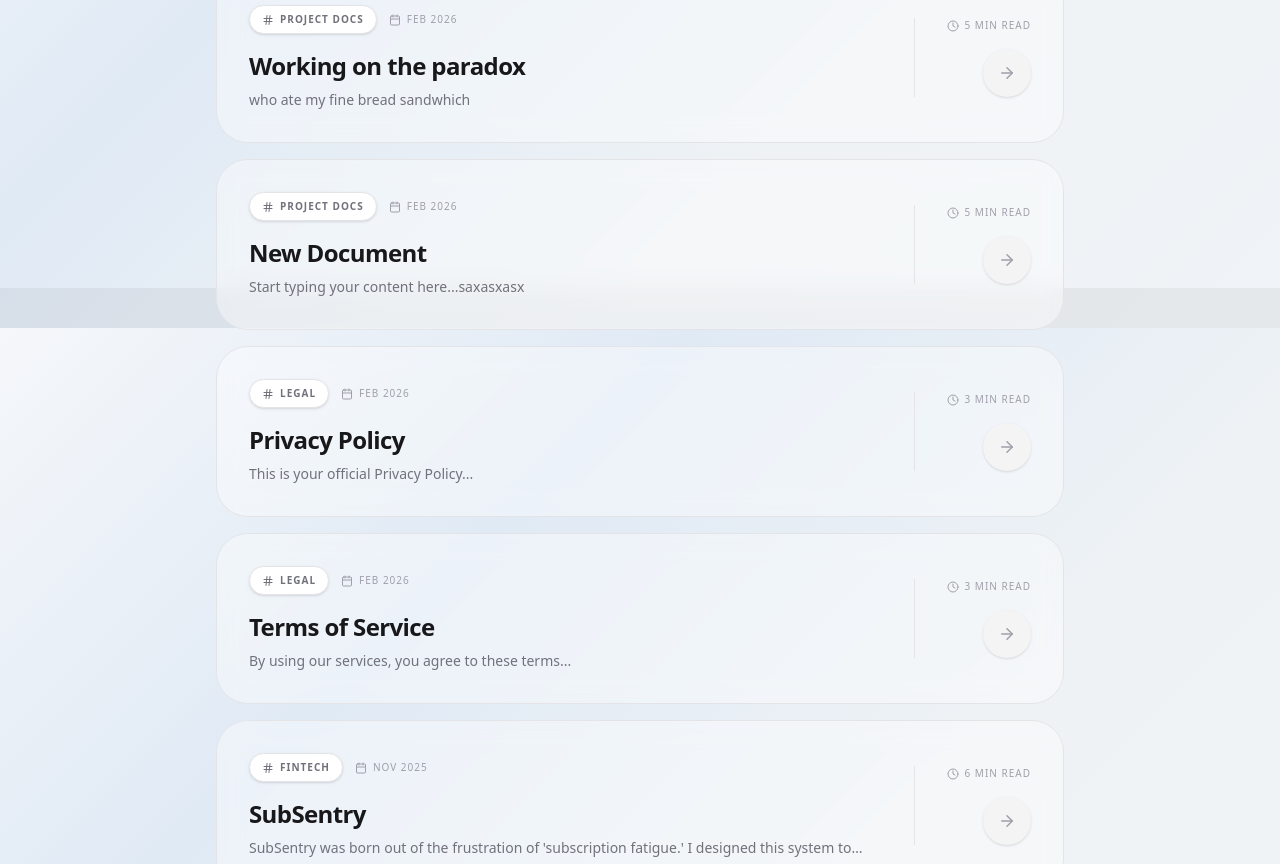
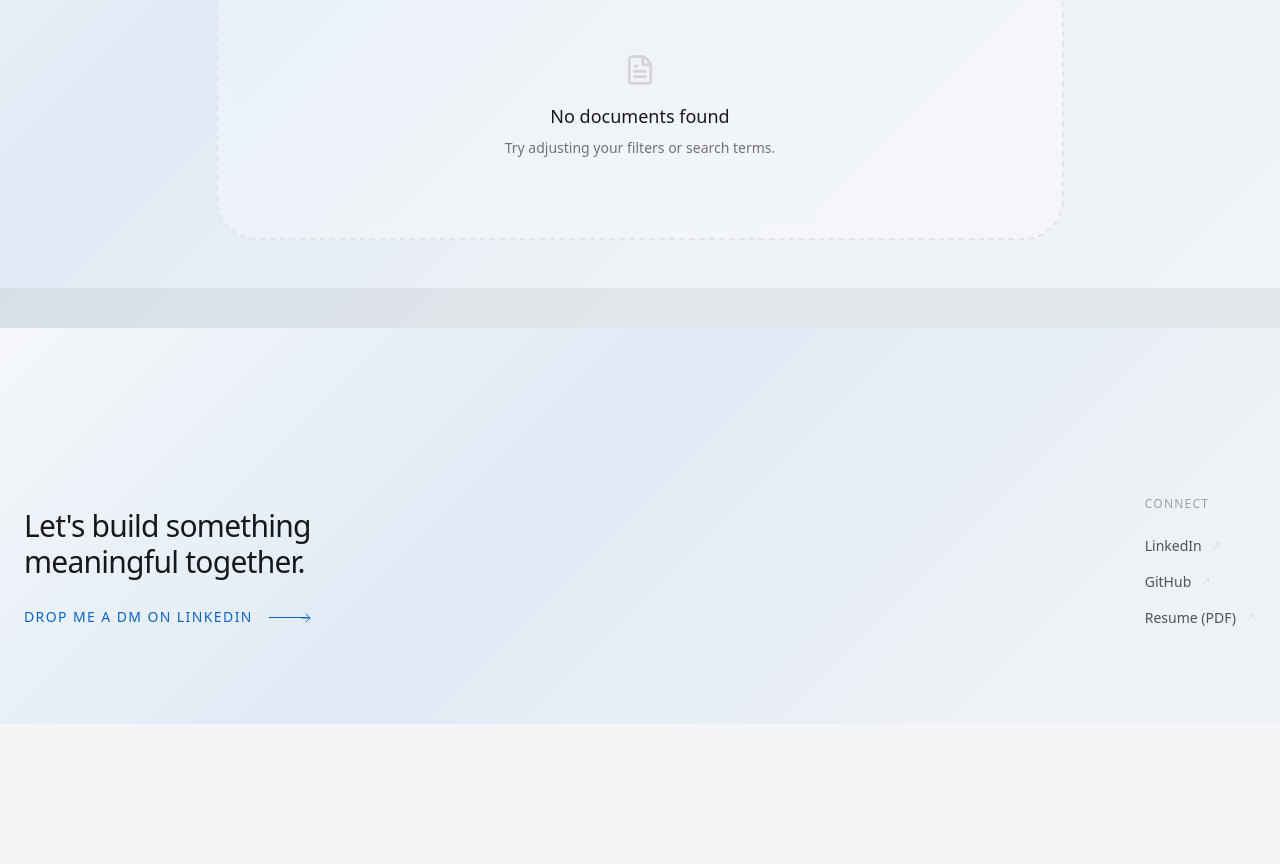
Before and after one commit to Th-Shanjit/portfolio-site, a Next.js app: page /docs in a window 1280 px wide. Shown: the part 472-1336 px from the top of the page. After the commit the page ends 1196 px from the top, so only its background shows below. Built offline with nearby package versions, Linux system fonts and the light colour scheme.

Commit message:
linked in

```diff
--- a/app/docs/page.tsx
+++ b/app/docs/page.tsx
@@ -37,18 +37,23 @@ function ScrollReveal({ children, delay = 0, className = "" }: { children: React
 
 export default function DocsArchive() {
   const [searchTerm, setSearchTerm] = useState('');
-  const [activeFilter, setActiveFilter] = useState('All'); // 🚀 NEW: Filter State
+  const [activeFilter, setActiveFilter] = useState('All');
 
   // Safely load all documents from the JSON database
-  const docs = (data as any).docs || [];
+  const allDocs = (data as any).docs || [];
 
-  // 🚀 MAGIC TAGS: Automatically extract every unique category from your database
-  const allCategories = ['All', ...Array.from(new Set(docs.map((doc: any) => doc.type))) as string[]];
+  // 🚀 SECURITY FILTER: Only show documents that are marked as Published
+  const publishedDocs = allDocs.filter((doc: any) => doc.published !== false);
+
+  // 🚀 DYNAMIC TAGS: Extract unique categories only from published documents
+  const categories = Array.from(new Set(publishedDocs.map((doc: any) => doc.type))) as string[];
+  const allCategories = ['All', ...categories];
 
   // 🚀 DUAL-FILTER LOGIC: Filter by Search Term AND Active Tag
-  const filteredDocs = docs.filter((doc: any) => {
-    const matchesSearch = doc.title.toLowerCase().includes(searchTerm.toLowerCase()) ||
-                          doc.type.toLowerCase().includes(searchTerm.toLowerCase());
+  const filteredDocs = publishedDocs.filter((doc: any) => {
+    const matchesSearch =
+      doc.title.toLowerCase().includes(searchTerm.toLowerCase()) ||
+      doc.type.toLowerCase().includes(searchTerm.toLowerCase());
 
     const matchesFilter = activeFilter === 'All' || doc.type === activeFilter;
 
@@ -119,7 +124,7 @@ export default function DocsArchive() {
                       <h2 className="text-2xl font-semibold text-zinc-900 tracking-tight mb-2 group-hover:text-zinc-700 transition-colors">
                         {doc.title}
                       </h2>
-                      {/* Smart preview: Grabs the first paragraph and strips out any "###" markdown headers */}
+                      {/* Smart preview: Grabs the first paragraph and strips out markdown headers */}
                       <p className="text-sm text-zinc-500 font-light line-clamp-2 md:line-clamp-1 pr-4">
                         {doc.content[0]?.replace(/^### /, '') || "Read the full architectural breakdown."}
                       </p>
@@ -148,7 +153,7 @@ export default function DocsArchive() {
                 <h3 className="text-lg font-medium text-zinc-900 mb-2">No documents found</h3>
                 <p className="text-sm text-zinc-500 font-light">Try adjusting your filters or search terms.</p>
 
-                {/* 🚀 Quick Clear Button */}
+                {/* Quick Clear Button */}
                 {(searchTerm !== '' || activeFilter !== 'All') && (
                   <button
                     onClick={() => { setSearchTerm(''); setActiveFilter('All'); }}
--- a/app/page.tsx
+++ b/app/page.tsx
@@ -197,20 +197,22 @@ export default function Home() {
         </div>
       </section>
 
-      {/* 4. CONTACT GLASS CARD */}
+      {/* 4. CONTACT GLASS CARD (UPDATED FOR LINKEDIN) */}
       <section className="flex justify-center px-6">
         <ScrollReveal>
           <div className="glass-panel rounded-[2.5rem] p-12 md:p-16 text-center max-w-2xl w-full flex flex-col items-center shadow-xl border border-white/60 bg-white/30 backdrop-blur-xl">
-            <div className="w-16 h-1 bg-zinc-900 rounded-full mb-8"></div>
+            <div className="w-16 h-1 bg-[#0a66c2] rounded-full mb-8"></div>
             <h2 className="text-3xl md:text-4xl font-semibold tracking-tight mb-6 text-zinc-900">{portfolio.contact.heading}</h2>
             <p className="text-zinc-500 mb-10 text-base md:text-lg font-light max-w-md leading-relaxed">
-              Open to collaborating on Agentic AI product development and technical strategy.
+              Open to collaborating on Agentic AI product development and technical strategy. Let's connect.
             </p>
             <a
-              href={`mailto:${portfolio.contact.email}`}
-              className="bg-zinc-900 text-white px-8 py-4 rounded-full text-sm font-medium tracking-wide hover:bg-zinc-700 hover:scale-105 hover:shadow-xl transition-all duration-300"
+              href={portfolio.site.linkedinUrl}
+              target="_blank"
+              rel="noopener noreferrer"
+              className="bg-[#0a66c2] text-white px-8 py-4 rounded-full text-sm font-medium tracking-wide hover:bg-blue-800 hover:scale-105 hover:shadow-xl transition-all duration-300"
             >
-              {portfolio.contact.email}
+              Drop me a DM on LinkedIn
             </a>
           </div>
         </ScrollReveal>
--- a/data/portfolio.json
+++ b/data/portfolio.json
@@ -83,58 +83,31 @@
   },
   "docs": [
     {
-      "id": "new-doc-1772276315793",
-      "title": "Working on the paradox ",
-      "type": "Project Docs",
+      "id": "new-doc-1772435559240",
+      "title": "Terms of Service PaperLoop",
+      "type": "Legal",
+      "date": "Mar 2026",
       "readTime": "5 min read",
-      "date": "Feb 2026",
       "coverImage": "",
+      "pdfUrl": "/uploads/1772435583053-terms-of-service-paperloop.pdf",
+      "published": false,
+      "views": 0,
       "content": [
-        "who ate my fine bread sandwhich "
+        "is this working?"
       ]
     },
     {
-      "id": "new-doc-1772261999610",
-      "title": "New Document",
-      "type": "Project Docs",
+      "id": "new-doc-1772433856793",
+      "title": "PaperLoop Privacy Policy",
+      "type": "Legal",
+      "date": "Mar 2026",
       "readTime": "5 min read",
-      "date": "Feb 2026",
+      "coverImage": "",
+      "pdfUrl": "/uploads/1772435541694-privacy-policy-paperloop.pdf",
+      "published": false,
+      "views": 0,
       "content": [
-        "Start typing your content here...saxasxasx"
-      ]
-    },
-    {
-      "id": "privacy",
-      "title": "Privacy Policy",
-      "type": "Legal",
-      "readTime": "3 min read",
-      "date": "Feb 2026",
-      "content": [
-        "This is your official Privacy Policy...",
-        "We protect your data..."
-      ]
-    },
-    {
-      "id": "terms",
-      "title": "Terms of Service",
-      "type": "Legal",
-      "readTime": "3 min read",
-      "date": "Feb 2026",
-      "content": [
-        "By using our services, you agree to these terms...",
-        "Additional terms may apply..."
-      ]
-    },
-    {
-      "id": "subsentry",
-      "title": "SubSentry",
-      "type": "FinTech",
-      "date": "Nov 2025",
-      "readTime": "6 min read",
-      "coverImage": "",
-      "content": [
-        "SubSentry was born out of the frustration of 'subscription fatigue.' I designed this system to aggregate, track, and optimize recurring digital expenses.",
-        "The architecture focuses on secure API integrations and a minimalist dashboard that highlights potential savings through automated usage analysis."
+        "check check"
       ]
     }
   ]
```
Also changed, not shown: app/admin/page.tsx (+58 -20 lines), 2 other files (tests, documents, lock files or other folders).
